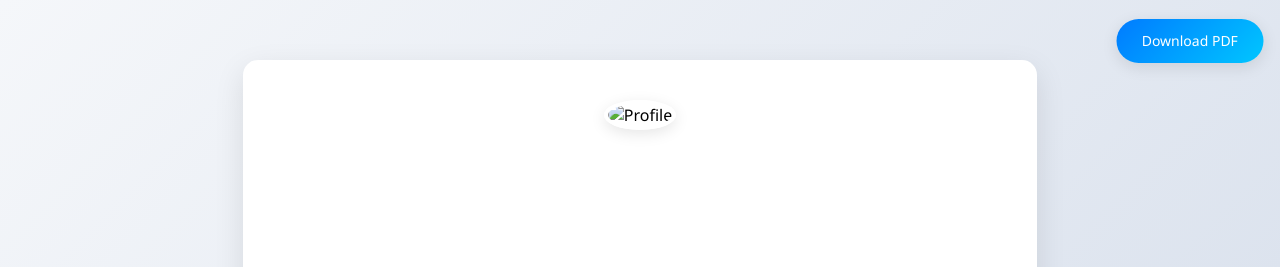
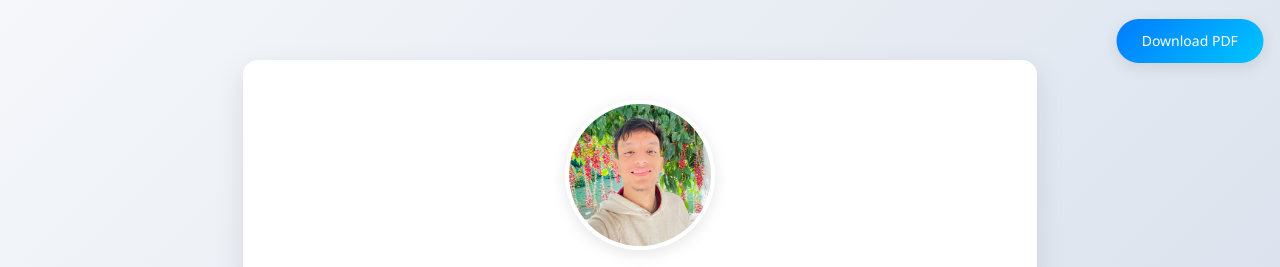
Before and after one commit to sammaann/my-cv, a plain HTML site: page index.html in a window 1280 px wide. Shown: the top 267 px of the page. Drawn offline with Linux system fonts and the light colour scheme.

Commit message:
Updated CV with new changes

```diff
--- a/index.html
+++ b/index.html
@@ -24,7 +24,7 @@
       <div class="header">
         <div class="profile-image-container">
           <img
-            src="samman.jpg"
+            src="/images/samman.jpg"
             alt="Profile"
             class="profile-image"
             id="profile-image"
```
